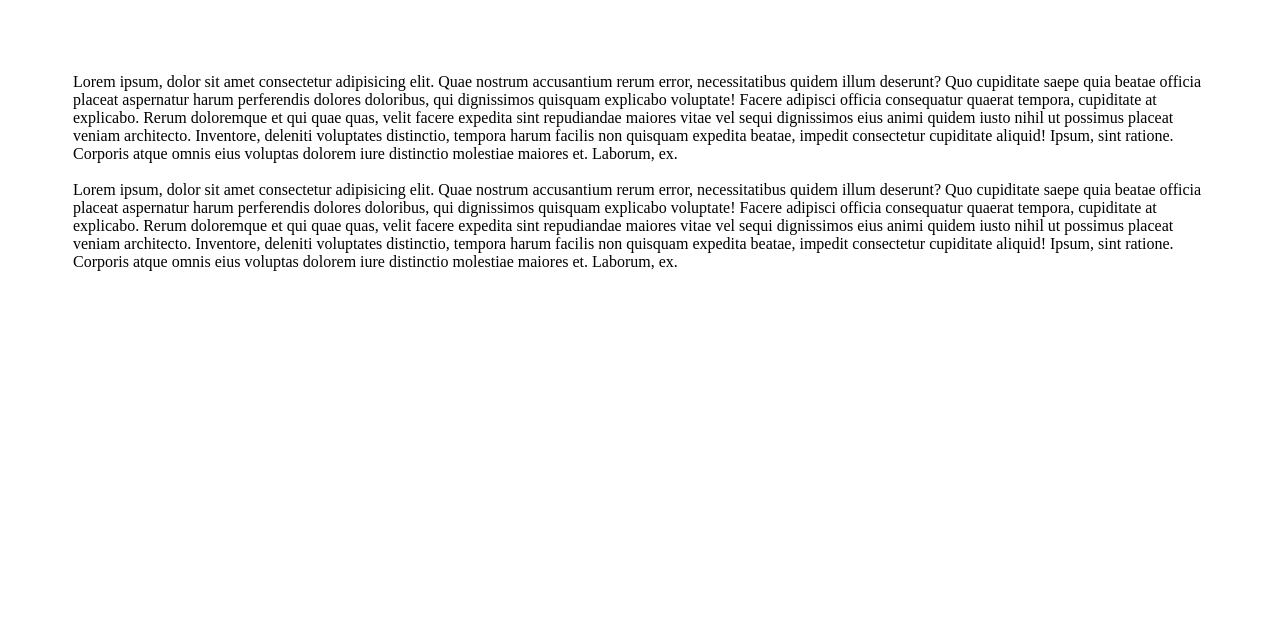
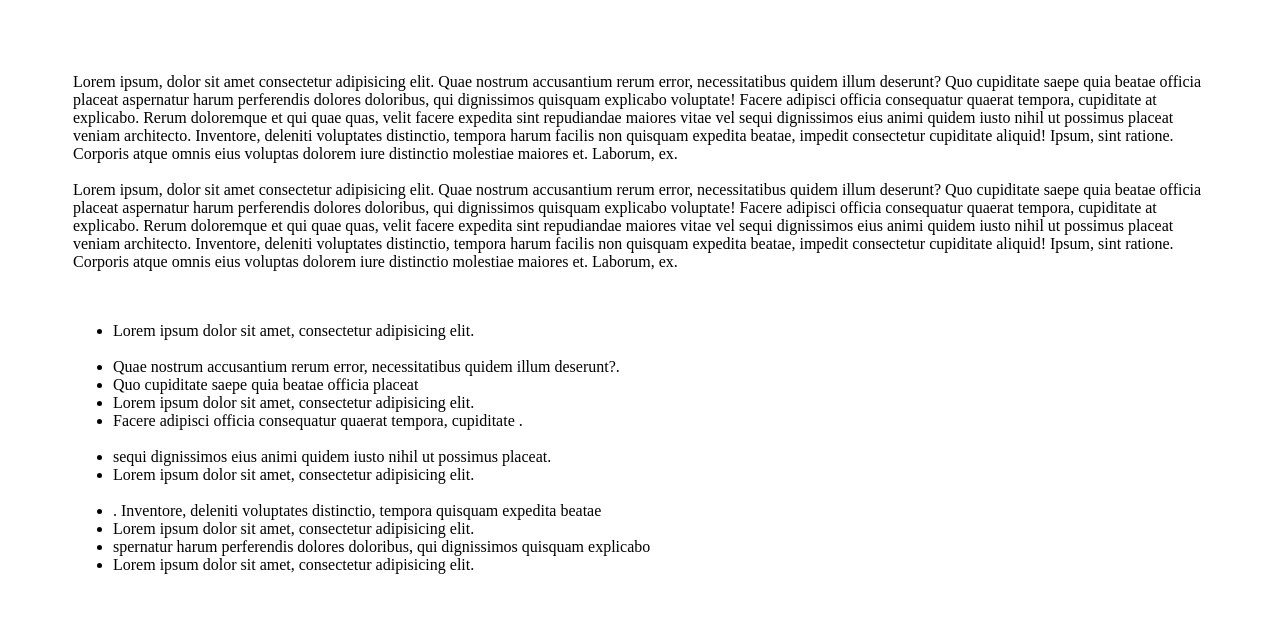
Before and after one commit to adarshcs99/assignment3, a plain HTML site: page src/index.html in a window 1280 px wide. Drawn offline with Linux system fonts and the light colour scheme.

Commit message:
Middle lists

```diff
--- a/src/index.html
+++ b/src/index.html
@@ -9,6 +9,24 @@
                 <br>
                 Lorem ipsum, dolor sit amet consectetur adipisicing elit. Quae nostrum accusantium rerum error, necessitatibus quidem illum deserunt? Quo cupiditate saepe quia beatae officia placeat aspernatur harum perferendis dolores doloribus, qui dignissimos quisquam explicabo voluptate! Facere adipisci officia consequatur quaerat tempora, cupiditate at explicabo. Rerum doloremque et qui quae quas, velit facere expedita sint repudiandae maiores vitae vel sequi dignissimos eius animi quidem iusto nihil ut possimus placeat veniam architecto. Inventore, deleniti voluptates distinctio, tempora harum facilis non quisquam expedita beatae, impedit consectetur cupiditate aliquid! Ipsum, sint ratione. Corporis atque omnis eius voluptas dolorem iure distinctio molestiae maiores et. Laborum, ex.
             </div>
+            <div style = "padding-left: 65px;padding-top: 10px;padding-bottom: 25px;padding-right: 65px;">
+                <ul>
+                    <li>Lorem ipsum dolor sit amet, consectetur adipisicing elit.</li>
+                    <br>
+                    <li>Quae nostrum accusantium rerum error, necessitatibus quidem illum deserunt?.</li>
+                    <li>Quo cupiditate saepe quia beatae officia placeat </li>
+                    <li>Lorem ipsum dolor sit amet, consectetur adipisicing elit.</li>
+                    <li>Facere adipisci officia consequatur quaerat tempora, cupiditate .</li>
+                    <br>
+                    <li> sequi dignissimos eius animi quidem iusto nihil ut possimus placeat.</li>
+                    <li>Lorem ipsum dolor sit amet, consectetur adipisicing elit.</li>
+                    <br>
+                    <li>. Inventore, deleniti voluptates distinctio, tempora quisquam expedita beatae</li>
+                    <li>Lorem ipsum dolor sit amet, consectetur adipisicing elit.</li>
+                    <li>spernatur harum perferendis dolores doloribus, qui dignissimos quisquam explicabo</li>
+                    <li>Lorem ipsum dolor sit amet, consectetur adipisicing elit.</li>
+                </ul>
+            </div>
 
         </body>
     </head>
```
